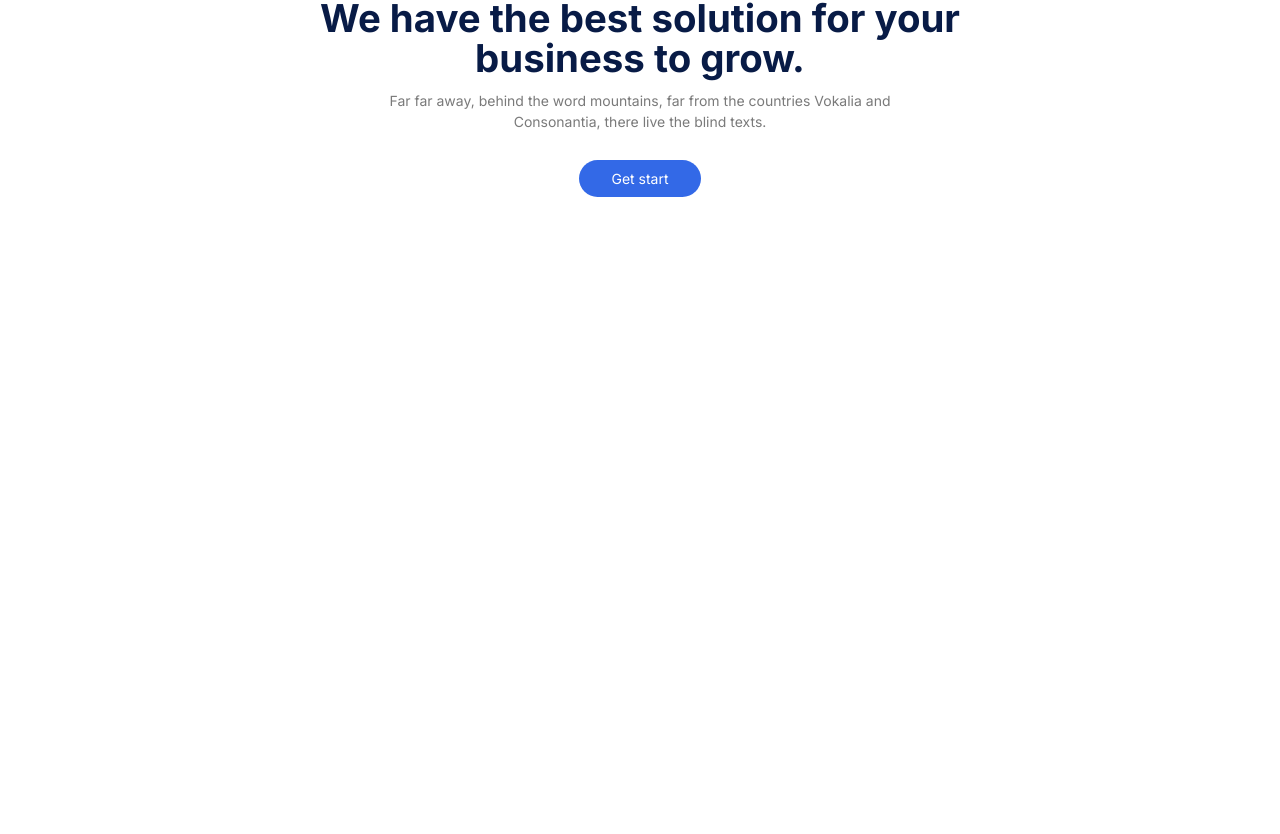
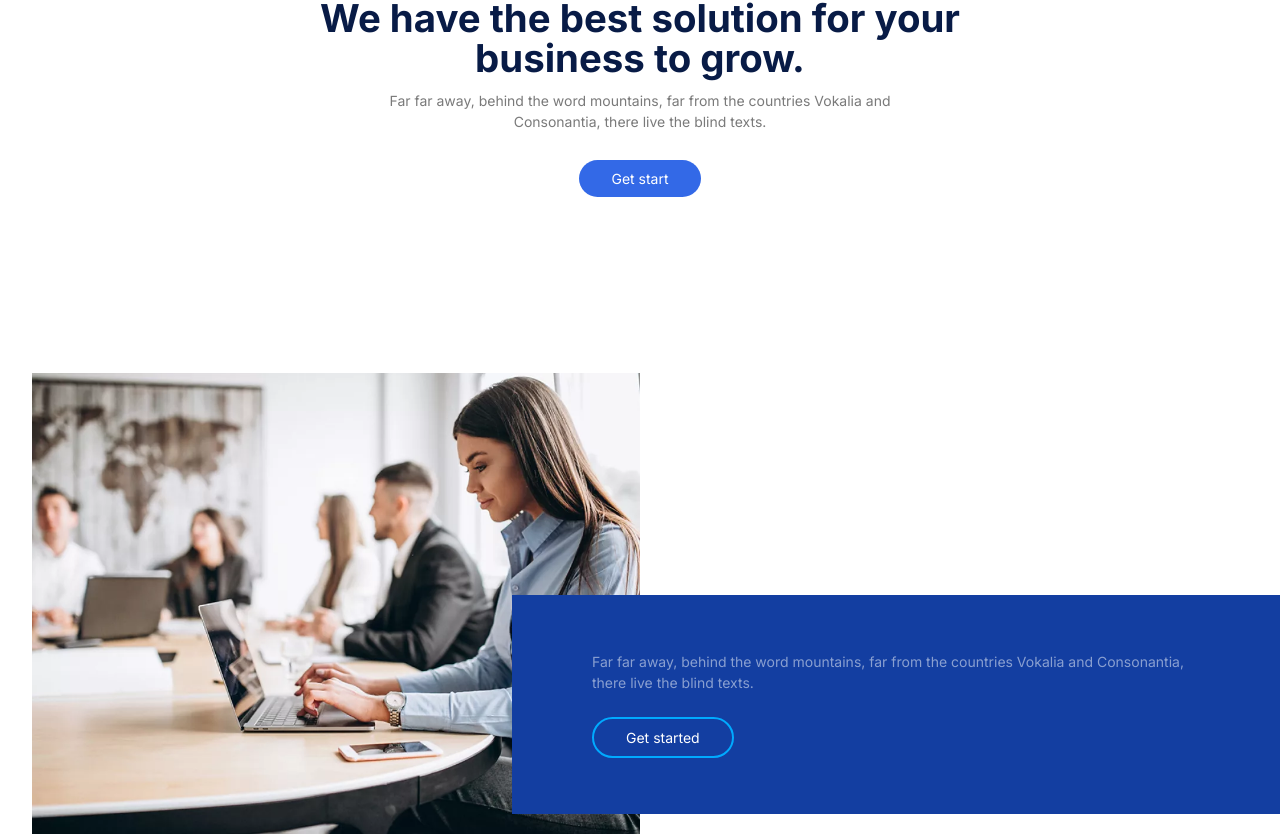
Before and after one commit to devdashk66/stodeo-agency, a Next.js app: page / in a window 1280 px wide. Shown: the part 283-1117 px from the top of the page. Before the commit the page ends 800 px from the top, so only its background shows below. Built offline with nearby package versions, Linux system fonts and the light colour scheme.

Commit message:
Add Welcome Section

```diff
--- a/app/page.js
+++ b/app/page.js
@@ -1,4 +1,5 @@
 import Hero from "./components/hero/Hero";
+import WelcomeSection from "./components/welcomeSection/WelcomeSection";
 
 export default function Home() {
   return (
@@ -11,6 +12,10 @@ export default function Home() {
         title="We have the best solution for your business to grow."
         bgColor="#ffffff"
       />
+      {/*////////////////////////////////////////////
+        —————————————— Welcome Section ——————————————
+      ///////////////////////////////////////////////*/}
+      <WelcomeSection />
     </>
   );
 }
```
